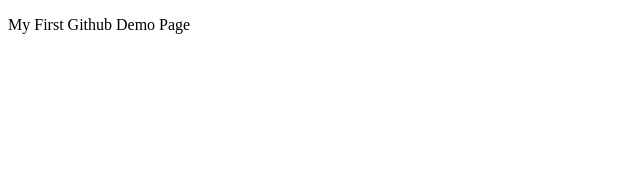
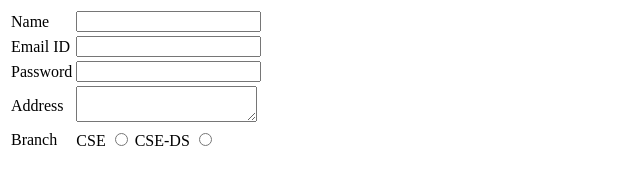
Before and after one commit to AbhayRana9920/FSD_DS, a plain HTML site: page Day1/index.html in a window 1280 px wide. Shown: the whole page, without its empty margins (0-640 px from the left). Drawn offline with Linux system fonts and the light colour scheme.

Commit message:
third commit

```diff
--- a/Day1/index.html
+++ b/Day1/index.html
@@ -4,8 +4,20 @@
     <meta charset="UTF-8">
     <meta name="viewport" content="width=device-width, initial-scale=1.0">
     <title>Document</title>
+    <link rel="stylesheet" href="style.css">
 </head>
 <body>
-    <p>My First Github Demo Page</p>
+    <table>
+        <form action="" method="post">
+        <tr><td>Name</td><td><input type="text" name="t1"></td></tr>
+        <tr><td>Email ID</td><td><input type="email" name="t2" id="em"></td></tr>
+        <tr><td>Password</td><td><input type="password" name="" id=""></td></tr>
+        <tr><td>Address</td><td><textarea name="" id=""></textarea></td></tr>
+        <tr><td>Branch</td>
+            <td>CSE <input type="radio" name="r1" id="">
+            CSE-DS <input type="radio" name="r1" id=""></td></tr>
+
+    </form>
+    </table>
 </body>
 </html>
```
